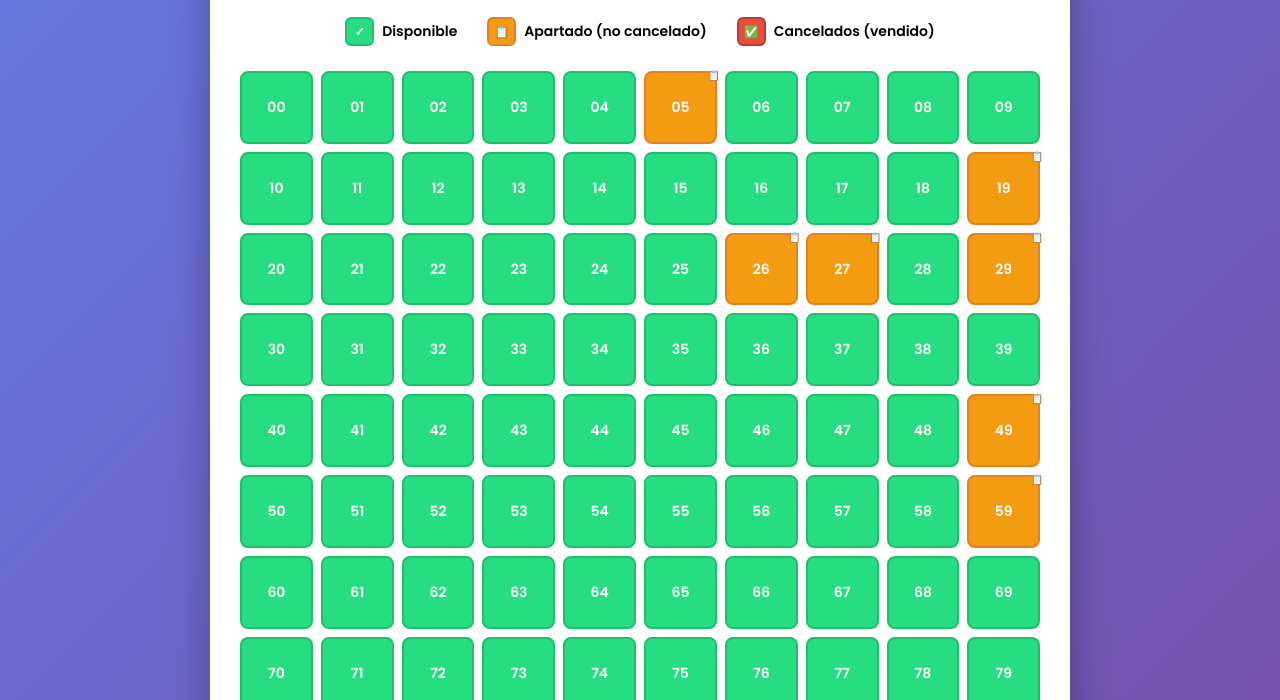
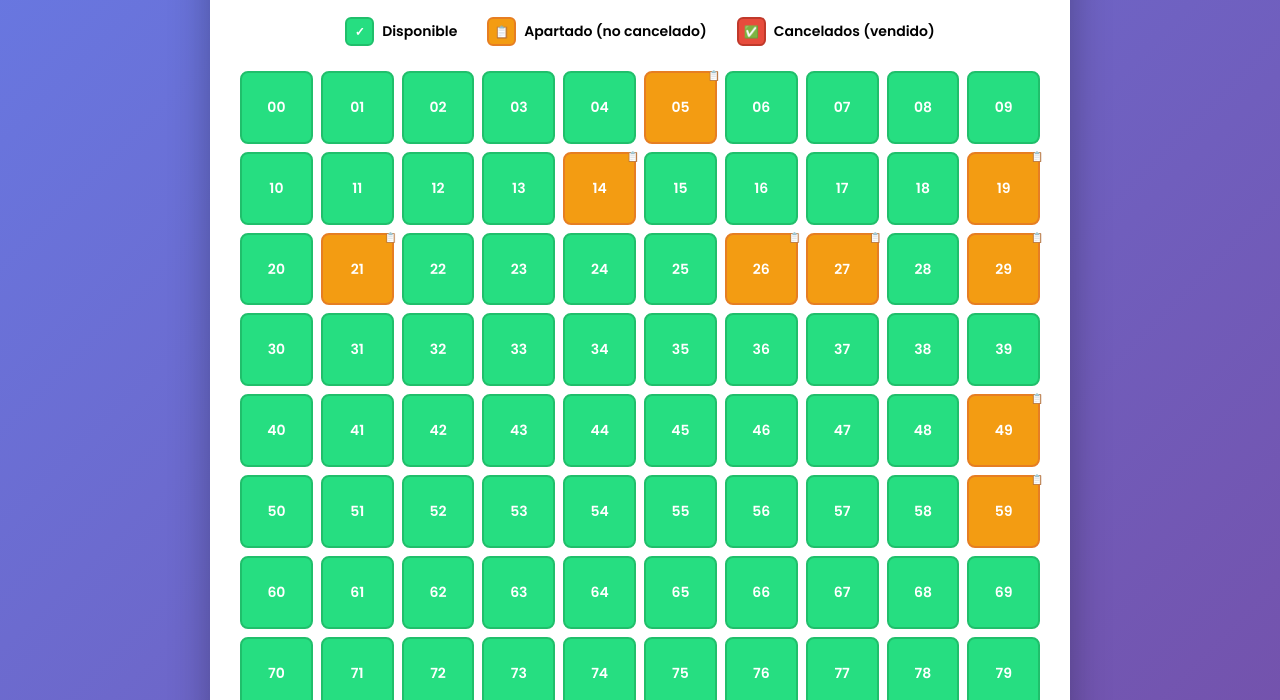
Before and after one commit to F-Y-M/rifa-500, a plain HTML site: page index.html in a window 1280 px wide. Shown: the part 400-1100 px from the top of the page. Drawn offline with Linux system fonts and the light colour scheme.

Commit message:
actualizacion de numeros apartados

```diff
--- a/index.html
+++ b/index.html
@@ -331,7 +331,7 @@
 
     <script>
         // Números apartados (no cancelados)
-        const numerosApartados = [5, 19, 26, 27, 29, 49, 59, 85, 89];
+        const numerosApartados = [5, 14, 19, 21, 26, 27, 29, 49, 59, 85, 89];
         const numerosCancelados = []; // Ejemplo: [12, 34, 56]
 
         document.getElementById('apartados').textContent = numerosApartados. length
```
